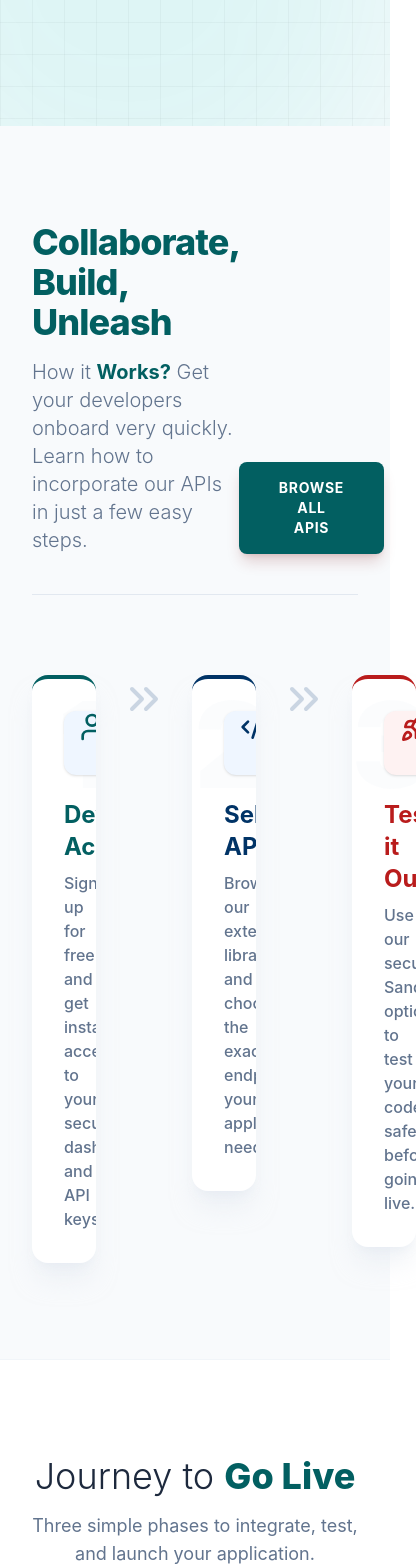
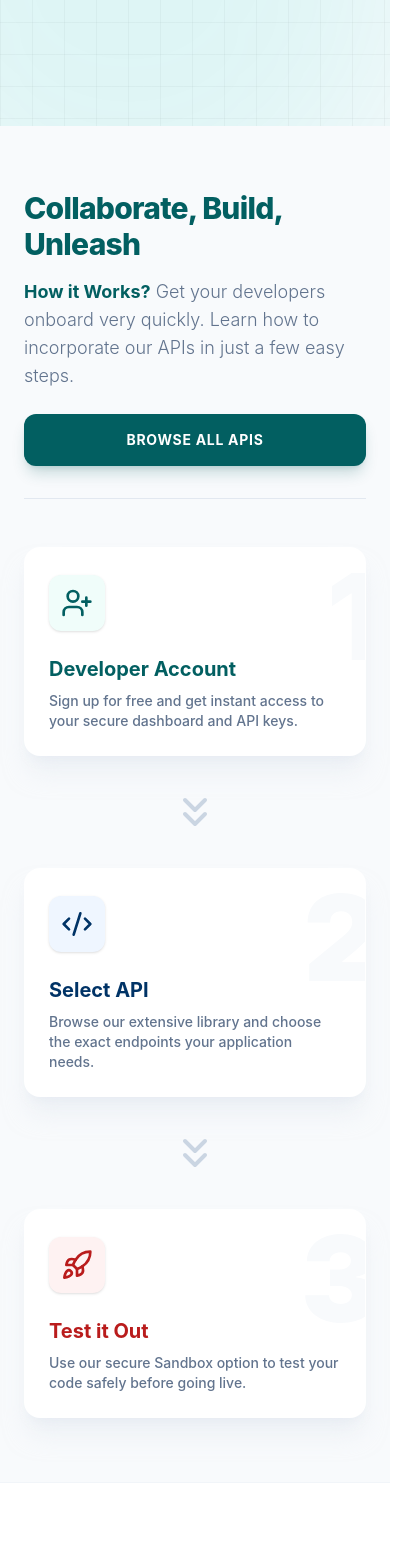
Before and after one commit to manthanvaghasiya/api-portal, a React (Vite) app: page / in a window 390 px wide. Shown: the part 1322-2888 px from the top of the page, 416 px wide, since content can reach past the window. Built offline with nearby package versions, Linux system fonts and the light colour scheme.

Commit message:
Update HowItWorks.jsx

```diff
--- a/src/components/HowItWorks.jsx
+++ b/src/components/HowItWorks.jsx
@@ -3,74 +3,70 @@ import { ChevronsRight, UserPlus, Code2, Rocket } from 'lucide-react';
 
 const HowItWorks = () => {
   return (
-    <section className="py-24 bg-slate-50">
-      <div className="max-w-7xl mx-auto px-8">
+    <section className="py-16 lg:py-24 bg-slate-50 dark:bg-[#011112] transition-colors duration-500">
+      <div className="max-w-7xl mx-auto px-6 lg:px-8">
 
-        {/* TOP HEADER: We use 'flex' to put text on the left and the button on the right */}
-        <div className="flex justify-between items-end mb-20 border-b border-slate-200 pb-10">
+        {/* TOP HEADER: Stacks on mobile, side-by-side on desktop */}
+        <div className="flex flex-col lg:flex-row justify-between items-start lg:items-end mb-12 lg:mb-20 border-b border-slate-200 dark:border-white/10 pb-8 lg:pb-10 gap-6 lg:gap-0">
           <div>
-            <h2 className="text-4xl font-extrabold text-[#025f61] mb-4 tracking-tight">
+            <h2 className="text-3xl lg:text-4xl font-extrabold text-[#025f61] dark:text-teal-400 mb-4 tracking-tight">
               Collaborate, Build, Unleash
             </h2>
-            <p className="text-xl text-slate-500 max-w-2xl font-light">
-              How it <span className="font-bold text-[#025f61]">Works?</span> Get your developers onboard very quickly. Learn how to incorporate our APIs in just a few easy steps.
+            <p className="text-lg lg:text-xl text-slate-500 dark:text-slate-400 max-w-2xl font-light">
+              <span className="font-bold text-[#025f61] dark:text-teal-500">How it Works?</span> Get your developers onboard very quickly. Learn how to incorporate our APIs in just a few easy steps.
             </p>
           </div>
 
-          <button className="bg-[#025f61] text-white font-bold py-4 px-10 rounded-lg shadow-lg shadow-red-900/20 hover:bg-red-800 hover:shadow-red-900/40 hover:-translate-y-1 transition-all duration-300 uppercase tracking-wider text-sm">
+          <button className="w-full lg:w-auto bg-[#025f61] text-white font-bold py-4 px-10 rounded-xl shadow-lg shadow-[#025f61]/20 hover:bg-[#014849] hover:shadow-[#025f61]/40 hover:-translate-y-1 transition-all duration-300 uppercase tracking-wider text-sm">
             Browse All APIs
           </button>
         </div>
 
-        {/* BOTTOM STEPS: 3 Cards sitting in a perfect straight row */}
-        {/* 'flex items-start gap-6' keeps them side-by-side with perfect spacing */}
-        <div className="flex items-start justify-between gap-6 relative">
+        {/* BOTTOM STEPS: Stack vertically on mobile, row on desktop */}
+        <div className="flex flex-col lg:flex-row items-center justify-between gap-6 relative">
 
           {/* STEP 1: Card */}
-          <div className="flex-1 bg-white rounded-2xl p-8 shadow-xl shadow-slate-200/50 border-t-4 border-[#025f61] relative overflow-hidden group hover:-translate-y-2 transition-transform duration-300 cursor-pointer">
-            {/* Giant faded number in the background */}
-            <span className="absolute -top-6 -right-4 text-[120px] font-black text-slate-50 opacity-50 group-hover:scale-110 transition-transform duration-500">1</span>
+          <div className="w-full lg:flex-1 bg-white dark:bg-[#0d151c] rounded-2xl p-6 lg:p-8 shadow-xl shadow-slate-200/50 dark:shadow-none border-t-4 border-[#025f61] dark:border-teal-500 relative overflow-hidden group hover:-translate-y-2 transition-transform duration-300 cursor-pointer border border-transparent dark:border-slate-800 dark:border-t-teal-500">
+            <span className="absolute -top-6 -right-4 text-[120px] font-black text-slate-50 dark:text-white/5 group-hover:scale-110 transition-transform duration-500">1</span>
 
             <div className="relative z-10">
-              <div className="w-16 h-16 rounded-xl bg-blue-50 text-[#025f61] flex items-start justify-center mb-6 shadow-sm">
+              <div className="w-14 h-14 lg:w-16 lg:h-16 rounded-xl bg-teal-50 dark:bg-teal-500/10 text-[#025f61] dark:text-teal-400 flex items-center justify-center mb-6 shadow-sm">
                 <UserPlus size={32} />
               </div>
-              <h3 className="text-2xl font-bold text-[#025f61] mb-2">Developer Account</h3>
-              <p className="text-slate-500 font-medium">Sign up for free and get instant access to your secure dashboard and API keys.</p>
+              <h3 className="text-xl lg:text-2xl font-bold text-[#025f61] dark:text-teal-400 mb-2">Developer Account</h3>
+              <p className="text-sm lg:text-base text-slate-500 dark:text-slate-400 font-medium">Sign up for free and get instant access to your secure dashboard and API keys.</p>
             </div>
           </div>
 
-          {/* ARROW */}
-          <ChevronsRight className="text-slate-300 flex-shrink-0" size={48} />
+          {/* ARROW (Rotates down on mobile, right on desktop) */}
+          <ChevronsRight className="text-slate-300 dark:text-slate-700 flex-shrink-0 rotate-90 lg:rotate-0 my-2 lg:my-0 lg:mt-6" size={48} />
 
           {/* STEP 2: Card */}
-          <div className="flex-1 bg-white rounded-2xl p-8 shadow-xl shadow-slate-200/50 border-t-4 border-[#003366] relative overflow-hidden group hover:-translate-y-2 transition-transform duration-300 cursor-pointer">
-            {/* Giant faded number in the background */}
-            <span className="absolute -top-6 -right-4 text-[120px] font-black text-slate-50 opacity-50 group-hover:scale-110 transition-transform duration-500">2</span>
+          <div className="w-full lg:flex-1 bg-white dark:bg-[#0d151c] rounded-2xl p-6 lg:p-8 shadow-xl shadow-slate-200/50 dark:shadow-none border-t-4 border-[#003366] dark:border-blue-500 relative overflow-hidden group hover:-translate-y-2 transition-transform duration-300 cursor-pointer border border-transparent dark:border-slate-800 dark:border-t-blue-500">
+            <span className="absolute -top-6 -right-4 text-[120px] font-black text-slate-50 dark:text-white/5 group-hover:scale-110 transition-transform duration-500">2</span>
 
             <div className="relative z-10">
-              <div className="w-16 h-16 rounded-xl bg-blue-50 text-[#003366] flex items-start justify-center mb-6 shadow-sm">
+              <div className="w-14 h-14 lg:w-16 lg:h-16 rounded-xl bg-blue-50 dark:bg-blue-500/10 text-[#003366] dark:text-blue-400 flex items-center justify-center mb-6 shadow-sm">
                 <Code2 size={32} />
               </div>
-              <h3 className="text-2xl font-bold text-[#003366] mb-2">Select API</h3>
-              <p className="text-slate-500 font-medium">Browse our extensive library and choose the exact endpoints your application needs.</p>
+              <h3 className="text-xl lg:text-2xl font-bold text-[#003366] dark:text-blue-400 mb-2">Select API</h3>
+              <p className="text-sm lg:text-base text-slate-500 dark:text-slate-400 font-medium">Browse our extensive library and choose the exact endpoints your application needs.</p>
             </div>
           </div>
 
-          {/* ARROW */}
-          <ChevronsRight className="text-slate-300 flex-shrink-0" size={48} />
+          {/* ARROW (Rotates down on mobile, right on desktop) */}
+          <ChevronsRight className="text-slate-300 dark:text-slate-700 flex-shrink-0 rotate-90 lg:rotate-0 my-2 lg:my-0 lg:mt-6" size={48} />
 
           {/* STEP 3: Card */}
-          <div className="flex-1 bg-white rounded-2xl p-8 shadow-xl shadow-slate-200/50 border-t-4 border-[#b91c1c] relative overflow-hidden group hover:-translate-y-2 transition-transform duration-300 cursor-pointer">
-            {/* Giant faded number in the background */}
-            <span className="absolute -top-6 -right-4 text-[120px] font-black text-slate-50 opacity-50 group-hover:scale-110 transition-transform duration-500">3</span>
+          <div className="w-full lg:flex-1 bg-white dark:bg-[#0d151c] rounded-2xl p-6 lg:p-8 shadow-xl shadow-slate-200/50 dark:shadow-none border-t-4 border-[#b91c1c] dark:border-red-500 relative overflow-hidden group hover:-translate-y-2 transition-transform duration-300 cursor-pointer border border-transparent dark:border-slate-800 dark:border-t-red-500">
+            <span className="absolute -top-6 -right-4 text-[120px] font-black text-slate-50 dark:text-white/5 group-hover:scale-110 transition-transform duration-500">3</span>
 
             <div className="relative z-10">
-              <div className="w-16 h-16 rounded-xl bg-red-50 text-[#b91c1c] flex items-start justify-center mb-6 shadow-sm">
+              <div className="w-14 h-14 lg:w-16 lg:h-16 rounded-xl bg-red-50 dark:bg-red-500/10 text-[#b91c1c] dark:text-red-400 flex items-center justify-center mb-6 shadow-sm">
                 <Rocket size={32} />
               </div>
-              <h3 className="text-2xl font-bold text-[#b91c1c] mb-2">Test it Out</h3>
-              <p className="text-slate-500 font-medium">Use our secure Sandbox option to test your code safely before going live.</p>
+              <h3 className="text-xl lg:text-2xl font-bold text-[#b91c1c] dark:text-red-400 mb-2">Test it Out</h3>
+              <p className="text-sm lg:text-base text-slate-500 dark:text-slate-400 font-medium">Use our secure Sandbox option to test your code safely before going live.</p>
             </div>
           </div>
 
```
